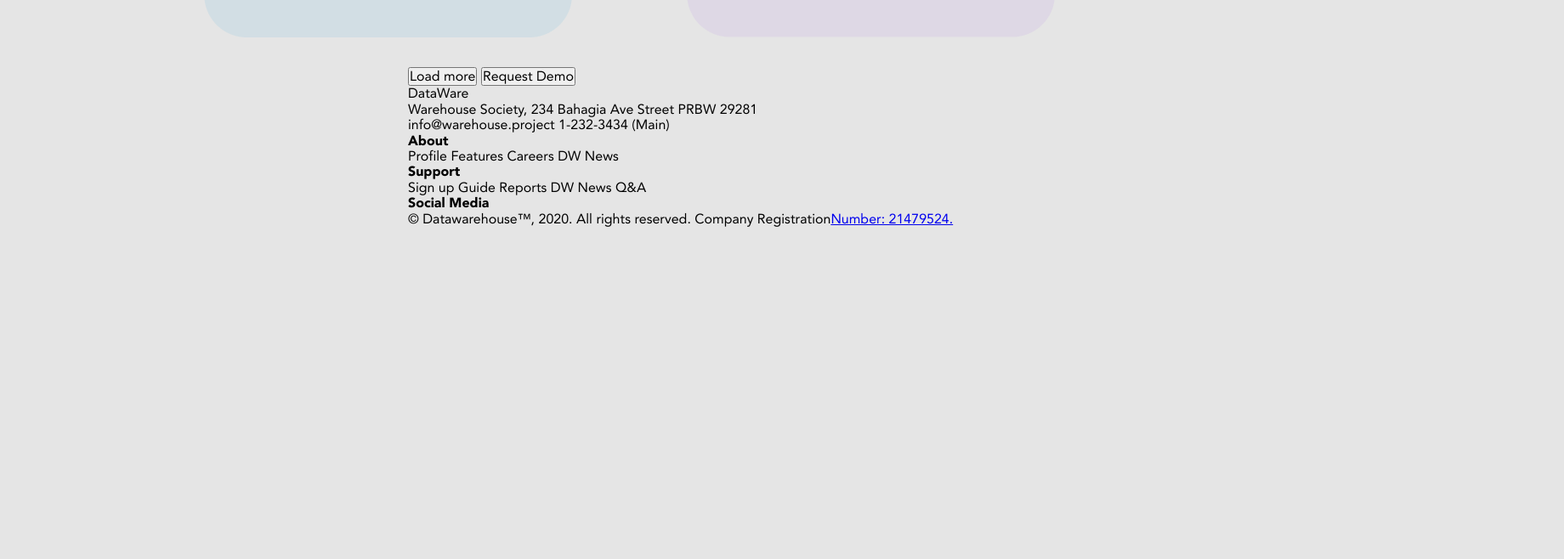
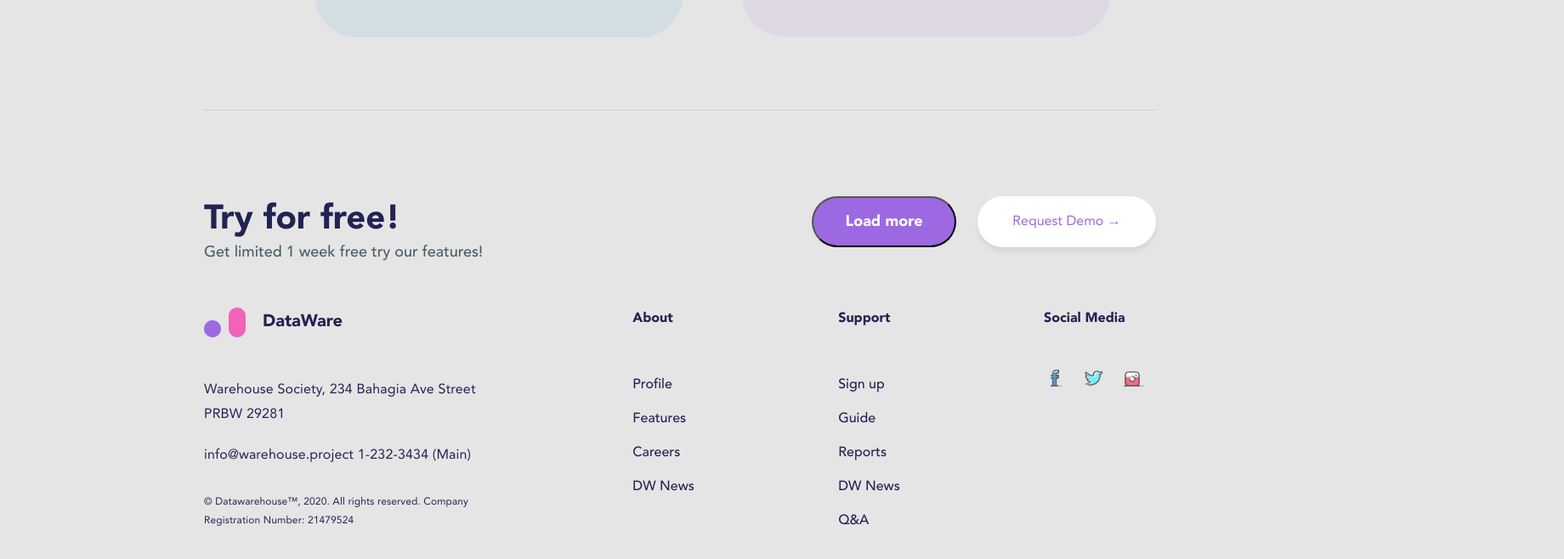
Before and after one commit to OlhaLu/fitness-app-spa, a website: page src/index.html in a window 1280 px wide. Shown: the part 1710-2368 px from the top of the page at 85% size, 1840 px wide, since content can reach past the window. Before the commit the page ends 1979 px from the top, so only its background shows below. Drawn offline with Linux system fonts and the light colour scheme; files that its build step writes are made by us from their sources; files whose address does not match are found by name.

Commit message:
finish desktop page

```diff
--- a/src/css/base.css
+++ b/src/css/base.css
@@ -7,7 +7,7 @@
     }
 
     body {
-    background: #E5E5E5;
+background: #E5E5E5;
     font-family: var(--main-font);
    }
 
--- a/src/css/card.css
+++ b/src/css/card.css
@@ -30,6 +30,7 @@ color: var(--textcolor);
 }
 
 .card__list {
+    margin-left: 130px;
     columns: 2;
 }
 
@@ -111,7 +112,6 @@ margin-left: 10px;
     font-size: 16px;
     line-height: 160%;
     color:var(--textcolor);
-    padding: 0 10px;
     margin-bottom: 20px;
 }
 
--- /dev/null
+++ b/src/css/footer.css
@@ -0,0 +1,181 @@
+@import '../css/variables.css';
+.footer {
+    padding: 50px 0;
+}
+
+hr {
+background: var(--fotter-background);
+opacity: 0.3;
+margin-bottom: 100px;
+}
+
+.footer-block {
+    display: flex;
+    justify-content: space-between;
+    margin-bottom: 50px;
+}
+
+.footer-text {
+}
+
+.footer__title {
+    font-weight: 800;
+    font-size: 40px;
+    line-height: 130%;
+    display: flex;
+    align-items: center;
+    color: var(--header-text-color);
+
+}
+
+.footer__discription {
+    font-family: Avenir;
+    font-style: normal;
+    font-weight: 500;
+    font-size: 18px;
+    line-height: 160%;
+    color: var(--textcolor);
+}
+
+.footer-buttons {
+    display: flex;
+    text-align: center;
+}
+
+.button-load {
+cursor: pointer;
+width: 170px;
+height: 60px;
+background: var(--btn-background);
+border-radius: 50px;
+ font-weight: 800;
+ font-size: 18px;
+ line-height: 160%;
+ align-items: center;
+ text-align: center;
+ color: #FFFFFF;
+ margin-right: 25px;
+ }
+
+ .button-load:hover {
+    background: var(--img-background);
+    color: var(--header-text-color);
+    }
+
+ .button-request {
+cursor: pointer;
+border: none;
+width: 210px;
+height: 60px;
+background: #FFFFFF;
+box-shadow: 0px 5px 5px rgba(75, 93, 104, 0.1);
+border-radius: 50px;
+   font-size: 16px;
+   line-height: 160%;
+   align-items: center;
+   color: var(--btn-background);
+ }
+
+ .button-request:hover {
+    background: var(--img-background);
+    color: var(--header-text-color);
+  }
+
+.logo-block {
+    display: flex;
+    margin-bottom: 20px;
+}
+
+  .logo {
+    display: block;
+    background-image: url('../../src/images/Logo.png');
+    width: 49px;
+    height: 35px;
+    margin-right: 20px;
+  }
+
+  .logo-text {
+    font-weight: 800;
+    font-size: 20px;
+    line-height: 160%;
+    color: var(--header-text-color);
+    margin-bottom: 30px;
+  }
+
+  .info-block {
+      display: flex;
+      justify-content: space-between;
+  }
+
+  .adress-block {
+    width: 335px;
+}
+
+  .adress {
+    font-size: 16px;
+    line-height: 180%;
+    letter-spacing: 0.01em;
+    color: var(--header-text-color);
+    margin-bottom: 20px;
+}
+
+  .phone {
+    font-size: 16px;
+    line-height: 180%;
+    letter-spacing: 0.01em;
+    color: var(--header-text-color);
+    margin-bottom: 30px;
+  }
+
+  .text {
+    font-size: 12px;
+    line-height: 180%;
+    align-items: center;
+    letter-spacing: 0.01em;
+    color: var(--header-text-color);
+  }
+
+  .info-title {
+    font-weight: 900;
+    font-size: 16px;
+    line-height: 160%;
+    color: var(--header-text-color);
+    margin-bottom: 45px;
+  }
+
+  .info-link {
+    font-weight: 500;
+    font-size: 16px;
+    line-height: 250%;
+    color: var(--header-text-color);
+  }
+
+  .info-link {
+      cursor: pointer;
+  }
+
+  .info-link:hover {
+      color:var(--fotter-background);
+  }
+
+.social-link {
+    display: inline-block;
+    width: 26px;
+    height: 26px;
+    background-repeat: no-repeat;
+    background-size: contain;
+    cursor: pointer;
+    margin-right: 15px;
+    }
+
+  .social-link1 {
+      background-image: url('../images/icons8-facebook-64.png');
+  }
+
+  .social-link2 {
+    background-image: url('../images/icons8-twitter-64.png');
+}
+
+.social-link3 {
+    background-image: url('../images/icons8-instagram-64.png');
+}
--- a/src/css/header.css
+++ b/src/css/header.css
@@ -13,7 +13,7 @@
 
     .site__logo {
    display: block;
-   background-image: url(../../src/images/Logo.png);
+   background-image: url('../../src/images/Logo.png');
    width: 49px;
    height: 35px;
    }
@@ -55,18 +55,22 @@
    }
 
   .request-button {
+    cursor: pointer;
   width: 210px;
   height: 60px;
   background: #FFFFFF;
-  box-shadow: 0px 5px 5px rgba(75, 93, 104, 0.1);
+  border: none;
+  box-shadow: 0px 2px 2px rgba(217, 236, 236, 0.1);
   border-radius: 50px;
- font-family: Avenir;
- font-style: normal;
  font-size: 14px;
  line-height: 160%;
- display: flex;
  align-items: center;
  color: var(--btn-background);
+  }
+
+  .request-button:hover {
+    background-color: var(--btn-background);
+    color: var(--header-text-color);
   }
 
   .input {
--- /dev/null
+++ b/src/css/media.css
@@ -0,0 +1 @@
+@import '../css/variables.css';
--- a/src/css/modal.css
+++ b/src/css/modal.css
@@ -1,3 +1,5 @@
+@import '../css/variables.css';
+
 .modal {
     display: none;
     position: fixed;
--- a/src/css/slider.css
+++ b/src/css/slider.css
@@ -107,12 +107,11 @@
  }
 
 .slide-button {
+   cursor: pointer;
    width: 170px;
    height: 60px;
    background: var(--btn-background);
    border-radius: 50px;
-   font-family: Avenir;
-font-style: normal;
 font-weight: 800;
 font-size: 18px;
 line-height: 160%;
@@ -120,3 +119,8 @@ align-items: center;
 text-align: center;
 color: #FFFFFF;
 }
+
+.slide-button:hover {
+background: var(--img-background);
+color: var(--header-text-color);
+}
--- a/src/css/styles.css
+++ b/src/css/styles.css
@@ -6,6 +6,8 @@
 @import '../css/fonts.css';
 @import '../css/base.css';
 @import '../css/header.css';
+@import '../css/slider.css';
+@import '../css/card.css';
+@import '../css/footer.css';
 @import '../css/modal.css';
-@import '../css/slider.css';
-@import '../css/card.css'
+@import '../css/media.css';
--- a/src/index.html
+++ b/src/index.html
@@ -152,45 +152,65 @@
 
     </main>
 
-    <footer class="container">
-      <h3 class="footer__title"></h3>
-      <p class="footer__discription"></p>
-      <button>Load more</button>
-      <button class="request__button open__modal">Request Demo</button>
-      <div class="adress">
-        <a href="./images/Logo.png" class="logo__text"></a>
-        <p>DataWare</p>
-        <p>Warehouse Society, 234
+    <footer class="footer">
+      <hr>
+      <div class="footer-block">
+        <div class="footer-text">
+          <h3 class="footer__title">Try for free!</h3>
+          <p class="footer__discription">Get limited 1 week free try our features!</p>
+        </div>
+        <div class="footer-buttons">
+          <button class="button-load">Load more</button>
+          <button class="button-request open__modal">Request Demo &#8594</button>
+        </div>
+      </div>
+
+      <div class="info-block">
+        <div class="adress-block">
+          <div class="logo-block">
+            <a class="logo"></a>
+            <p class="logo-text">DataWare</p>
+          </div>
+          <p class="adress">Warehouse Society, 234
             Bahagia Ave Street
             PRBW 29281
           </p>
-        <p>info@warehouse.project
+          <p class="phone">info@warehouse.project
             1-232-3434 (Main)</p>
+
+          <p class="text">© Datawarehouse™, 2020. All rights reserved.
+            Company Registration Number: 21479524</p>
         </div>
+
         <div class="about">
-        <h4>About</h4>
-        <a>Profile</a>
-        <a>Features</a>
-        <a> Careers</a>
-        <a>DW News</a>
+          <h4 class=" info-title">About</h4>
+          <a class=" info-link">Profile</a><br>
+          <a class="info-link">Features</a><br>
+          <a class="info-link"> Careers</a><br>
+          <a class="info-link">DW News</a><br>
         </div>
 
         <div class="help">
-        <h4>Support</h4>
-        <a> Sign up</a>
-        <a> Guide</a>
-        <a> Reports</a>
-        <a>DW News</a>
-        <a> Q&A</a>
+          <h4 class="info-title">Support</h4>
+          <a class="info-link"> Sign up</a><br>
+          <a class="info-link"> Guide</a><br>
+          <a class="info-link"> Reports</a><br>
+          <a class="info-link">DW News</a><br>
+          <a class="info-link"> Q&A</a><br>
         </div>
+
         <div class="social">
-        <h4>Social Media</h4>
-        <a href="facebook.com"></a>
-        <a href="facebook.com"></a>
-        <a href="facebook.com"></a>
+          <h4 class="info-title">Social Media</h4>
+
+          <a class="social-link social-link1" href="https://www.facebook.com/"></a>
+
+          <a class="social-link social-link2" href="https://www.twitter.com/"></a>
+
+          <a class="social-link social-link3" href="https://www.instagram.com/"></a>
+
         </div>
-      <p class="footer__text">© Datawarehouse™, 2020. All rights reserved.
-        Company Registration<a href="#" class="footer__author">Number: 21479524.</a></p>
+      </div>
+
     </footer>
     <script src="js/scripts.min.js"></script>
     <script src="./js/index.js"></script>
```
Also changed, not shown: src/images/icons8-facebook-64.png (added), src/images/icons8-instagram-64.png (added), src/images/icons8-twitter-64.png (added), 1 other file. Lines whose indentation alone changed are shown as unchanged.
